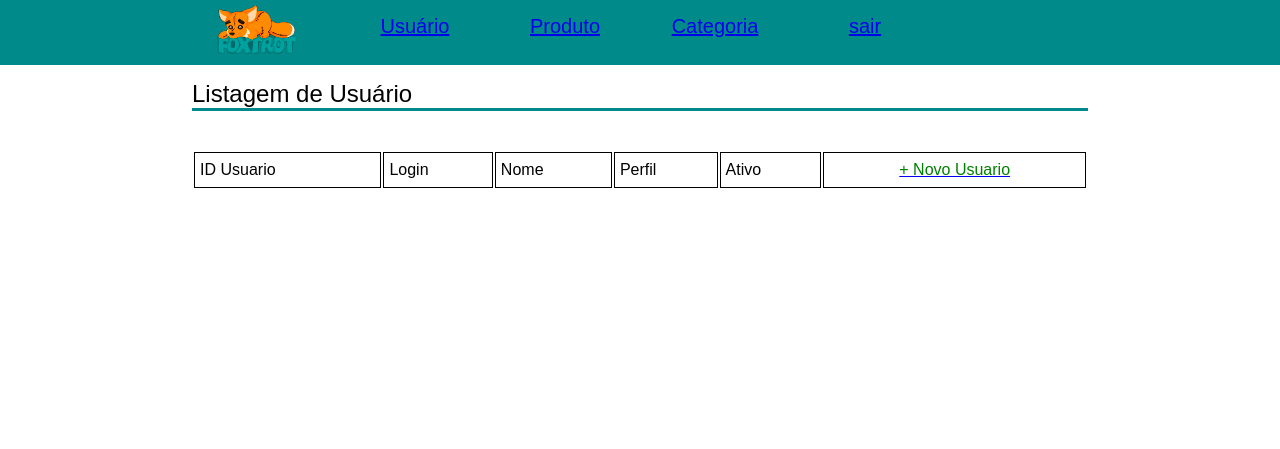
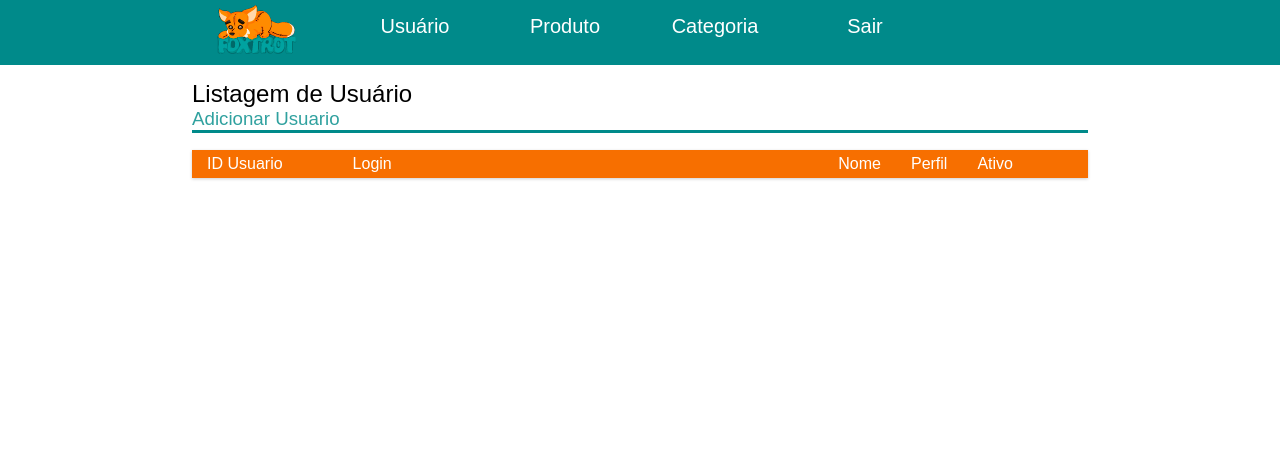
Before and after one commit to angelagra/foxtrot, a PHP site: page /usuario/lista_usuario_tpl.php in a window 1280 px wide. Shown: the top 449 px of the page. Run offline with PHP 8.4, Linux system fonts and the light colour scheme; data that the repository does not hold is empty.

Commit message:
Formularios Usuario, Categoria com CSS - Editar, Excluir

```diff
--- a/autenticacao/controleAcesso.php
+++ b/autenticacao/controleAcesso.php
@@ -2,6 +2,7 @@
   session_start();
 
   // Verificamos se o usuário está logado, as vareáveis estão com o login do cliente.
+  // !isset -> Se não estiver setado os valores abaixo! sair dá página
   if(!isset($_SESSION['idUsuario'])
   || !isset($_SESSION['tipoPerfil'])
   || !isset($_SESSION['nomeUsuario'])){
--- a/estilo/formulario-usuario.css
+++ b/estilo/formularios.css
@@ -61,19 +61,20 @@ fieldset.grupo .campo {
 .campo input[type="email"],
 .campo input[type="password"],
 .campo input[type="perfil"],
-.campo select{
+.campo select,
+.campo textarea{
     padding: 0.2em;
     border: 1px solid #CCC;
     box-shadow: 2px 2px 2px rgba(0,0,0,0.2);
     display: block;
-    border-radius: 10px;
+    border-radius: 5px;
 }
 
 .campo select option {
     padding-right: 1em;
 }
 
-.campo input:focus, .campo select:focus{
+.campo input:focus, .campo select:focus, .campo textarea:focus {
     background: #FFC;
 }
 
@@ -90,7 +91,7 @@ button {
     box-shadow: 2px 2px 2px rgba(0,0,0,0.2);
     text-shadow: 1px 1px 1px rgba(0,0,0,0.5);
     margin-top: 20px;
-    margin-left: 150%;
+    margin-left: 60%;
 }
 
 button:hover {
--- a/estilo/menu.css
+++ b/estilo/menu.css
@@ -24,6 +24,10 @@ ul > li:hover{
 	background-color: #f76f00; height: 35px;
 }
 
+li > a{
+  text-decoration: none; color: #fff;
+}
+
 /* Estilo Barra de indicação - Indicador de Página -------------------------- */
 section{
   width: 70%; height: auto; position: absolute;
--- a/estilo/tabela.css
+++ b/estilo/tabela.css
@@ -1,17 +1,55 @@
-/* Estilo Padrão - TABELAS */
-.tabela-Categoria{
-  width: 70%; height: auto; position: absolute;
+/* Declaração de váriavel --------------------------------------------------- */
+/* Laranja Default #f76f00 */
+/* Verde Default   #008a8a */
+/* Fundo Default   #ffffff */
+
+a{
+  text-decoration: none;
+  color: #30a19f;
+}
+a:hover{
+  cursor: pointer;
+}
+
+
+/* Estilo Padrão - TABELAS -------------------------------------------------- */
+
+/* Conteiner Geral da tabela */
+.container-table{
+  width: 70%; height: 300px; position: absolute;
   left: -35%; margin: 0px 50%; top: 150px;
+}
 
+/* Estilo da tabela */
+.table{
+  width: 100%; margin: 0 0 40px 0; display: table;
+  box-shadow: 0 1px 3px rgba(0,0,0,0.2);
 }
-/*.mensagem{
-  width: 100%; height: 40px;color: #000;
-}*/
 
-table{
-  width: 100%; height: 40px;
+/* Estilo de cada lonha */
+.row{
+  display: table-row; background-color: rgba(247,117,10,0.3);
+  color: black;
+}
+.row:nth-of-type(odd){
+  background-color: rgba(247,117,10,0.1);
+}
+.row:nth-of-type(1){
+  background: #f76f00; color: white;
+}
 
+/* Estilo de cada celula APENAS PARA CATEGORIAS */
+.cell-categoria{
+  display: table-cell; height: auto;
+  padding: 5px 15px;
 }
-td{
-  color: #000; padding: 0px 5px; border: 1px solid #000;
- }
+.cell-categoria:nth-of-type(1){
+  width: 20%;
+}
+.cell-categoria:nth-of-type(2){
+  width: 80%;
+}
+
+/* Estilo de cada celula APENAS PARA USUARIOS */
+
+/* Estilo de cada celula APENAS PARA PRODUTOS */
--- a/menu/index.body.tpl.php
+++ b/menu/index.body.tpl.php
@@ -6,7 +6,7 @@
       <li><a href="../usuario">Usuário</a></li>
       <li><a href="../prosutos">Produto</a></li>
       <li><a href="../categoria/">Categoria</a></li>
-      <li><a href="../autenticacao/desconectar.php">sair</a></li>
+      <li><a href="../autenticacao/desconectar.php">Sair</a></li>
     </ul>
     <img src="../img/logo-80x58.png" />
   </header>
--- a/menu/index.head.tpl.php
+++ b/menu/index.head.tpl.php
@@ -5,4 +5,4 @@
     <title>Loja</title>
     <link rel="stylesheet" href="../estilo/menu.css">
     <link rel="stylesheet" href="../estilo/estilo-default.css">
-    <link rel="stylesheet" href="../estilo/formulario-usuario.css">
+    <link rel="stylesheet" href="../estilo/formularios.css">
--- a/usuario/editar_usuario_tpl.php
+++ b/usuario/editar_usuario_tpl.php
@@ -1,6 +1,8 @@
 <?php
 	include('../menu/index.head.tpl.php');
 ?>
+
+<link rel="stylesheet" href="../estilo/tabela.css">
 
 	<!-- passar o caminha para o estilo do formulário -->
 <?php
@@ -11,6 +13,7 @@
 
 <section>
       <h1>Editar Usuário</h1>
+      <h3><a href="../usuario">Voltar</a></h3>
   </section>
 
 <form method="post" action="../usuario" name=form><br><br>
--- a/usuario/index.php
+++ b/usuario/index.php
@@ -15,13 +15,13 @@ if(isset($_REQUEST['acao'])){ // Esperando qualquer ação via GET ou POST
 		case 'excluir':
 			// Verificando se o ID enviado é um número
 			if(is_numeric($_GET['id'])){
-				if($q = odbc_exec($db, "DELETE FROM Usuario
-																WHERE idUsuario = {$_GET['id']}")){
+				if($q = odbc_exec($db, "DELETE FROM Usuario WHERE idUsuario = {$_GET['id']}")){
 					if(odbc_num_rows($q) > 0){
 						// odbc_num_rows() retorna o número de linhas afetadas
+						include('msgExcluirUsuario.html');
 						$msg = "Usuário excluido com sucesso";
 					}else{
-						$erro = "Usuário não existe";
+						include("index.php");
 					}
 				}else{
 					$erro = "Erro ao excluir o usuário";
--- a/usuario/lista_usuario_tpl.php
+++ b/usuario/lista_usuario_tpl.php
@@ -7,42 +7,38 @@
 ?>
   <section>
       <h1>Listagem de Usuário</h1>
+      <h3><a href="?acao=incluir">Adicionar Usuario</a></h3>
   </section>
 
 	<!-- Gerando uma tabela com as informações sobre Usuários do Banco -->
-	<div class="tabela-Categoria">
-			<table>
-				<tr>
-					<td>ID Usuario</td>
-					<td>Login</td>
-					<td>Nome</td>
-					<td>Perfil</td>
-					<td>Ativo</td>
-					<td colspan="2" align="center">
-						<a href="?acao=incluir">
-							<font color="green"> + Novo Usuario </font>
-						</a>
-					</td>
-				</tr>
-				<?php
-				foreach($usuarios as $usuario){
-					echo "<tr>
-									<td>{$usuario['idUsuario']}</td>
-									<td>{$usuario['loginUsuario']}</td>
-									<td>{$usuario['nomeUsuario']}</td>
-									<td>{$usuario['tipoPerfil']}</td>
-									<td>{$usuario['usuarioAtivo']}</td>
-									<td>
-										<a href='?acao=editar&id={$usuario['idUsuario']}'> Editar </a>
-									</td>
-									<td>
-										<a href='?acao=excluir&id={$usuario['idUsuario']}'> Excluir </a>
-									</td>
-								</tr>";
-				} // Fim foreach
-				?>
-			</table>
-		</div> <!-- Fim tabela-Categoria -->
+	<div class="container-table">
+		<div class="table">
+			<div class="row header">
+				<div class="cell-categoria"><p>ID Usuario</p></div>
+				<div class="cell-categoria"><p>Login</p></div>
+				<div class="cell-categoria"><p>Nome</p></div>
+				<div class="cell-categoria"><p>Perfil</p></div>
+				<div class="cell-categoria"><p>Ativo</p></div>
+				<div class="cell-categoria"><p></p></div>
+				<div class="cell-categoria"><p></p></div>
+			</div>
+			<?php
+			foreach($usuarios as $usuario){
+				echo "
+	          <div class='row'>
+	            <div class='cell-categoria'><p>{$usuario['idUsuario']}</p></div>
+	            <div class='cell-categoria'><p>{$usuario['loginUsuario']}</p></div>
+	            <div class='cell-categoria'><p>{$usuario['nomeUsuario']}</p></div>
+	            <div class='cell-categoria'><p>{$usuario['tipoPerfil']}</p></div>
+	            <div class='cell-categoria'><p>{$usuario['usuarioAtivo']}</p></div>
+	            <div class='cell-categoria'><a href='?acao=editar&id={$_SESSION['tipoPerfil']}'>Editar</a></div>
+	            <div class='cell-categoria'><a href='?acao=apagar&id={$_SESSION['tipoPerfil']}'>Apagar</a></div>
+	          </div>
+	         ";
+			} // Fim foreach
+			?>
+		</div> <!-- Fim table -->
+	</div> <!-- Fim container-table -->
 
 <?php
   include ('../menu/index.head.tpl.php');
```
Also changed, not shown: categoria/editar_categoria.tpl.php (added, +33 -0 lines), categoria/incluir_categoria.tpl.php (added, +36 -0 lines), categoria/index.php (+60 -33 lines), categoria/lista_categoria.tpl.php (added, +39 -0 lines), estilo/formulario.css (added, +20 -0 lines), usuario/incluir_usuario_tpl.php (+6 -2 lines), usuario/msgExcluirUsuario.html (added, +16 -0 lines).
